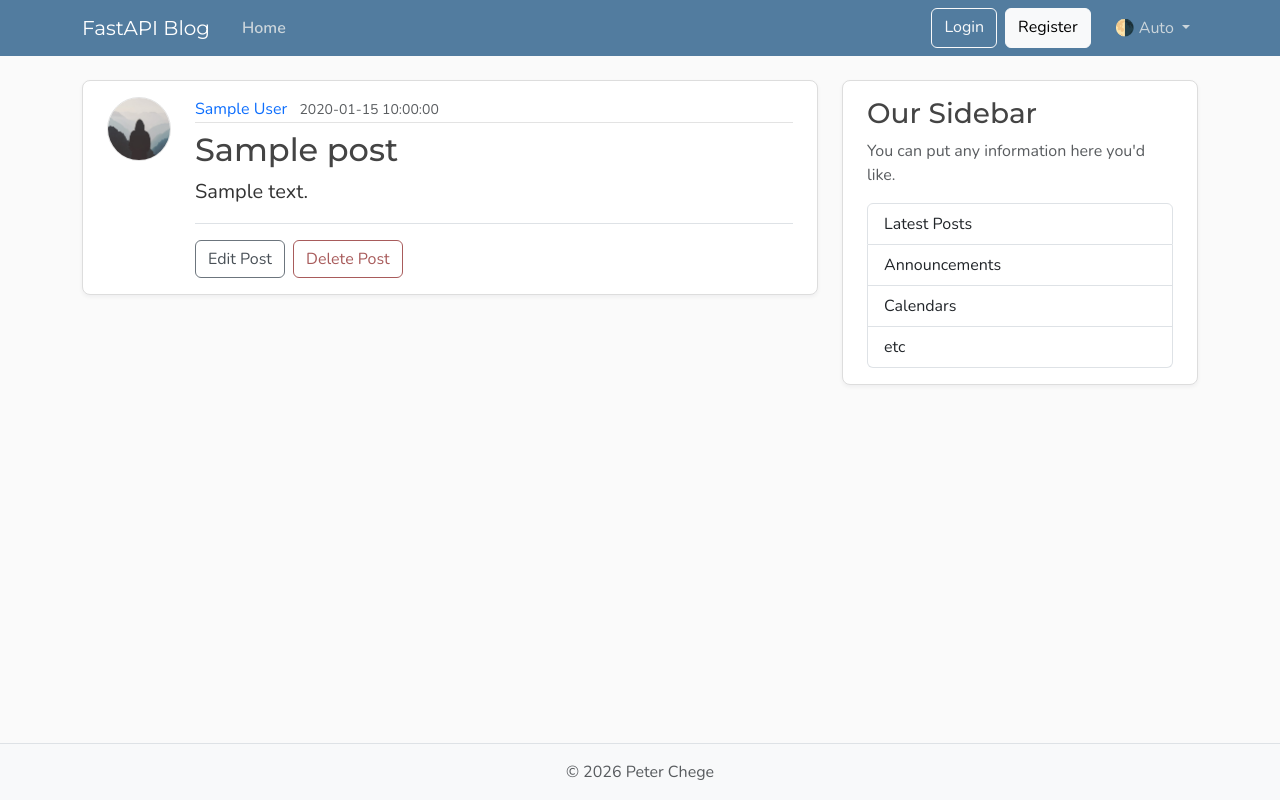
After one commit to emchegep/fastapi-blog, a FastAPI app: template templates/post.html in a window 1280 px wide. The commit adds this page. Run offline with FastAPI, Linux system fonts and the light colour scheme; the template is opened without the code that fills it: most values are stand-ins (such as "Sample title", 1, 10 or a date in 2020).

Commit message:
Added post page and also fixed the Dockerfile.

```diff
--- a/main.py
+++ b/main.py
@@ -1,4 +1,4 @@
-from fastapi import FastAPI, Request
+from fastapi import FastAPI, Request, HTTPException, status
 from fastapi.staticfiles import StaticFiles
 from fastapi.templating import Jinja2Templates
 
@@ -36,9 +36,29 @@ posts: list[dict] = [
 @app.get("/", include_in_schema=False, name="home")
 @app.get("/posts", include_in_schema=False, name="posts")
 def home(request: Request):
-    return templates.TemplateResponse(request, "home.html", {"posts":posts,
-                                                             "title": "Home"})
+    return templates.TemplateResponse(request, "home.html",
+                                      {"posts":posts,"title": "Home"})
+
+@app.get("/posts/{post_id}", include_in_schema=False, name="post")
+def post_page(request: Request,post_id: int):
+    for post in posts:
+        if post.get('id') == post_id:
+            title = post.get('title')[:50]
+            return templates.TemplateResponse(
+                request,
+                "post.html",
+                {"post": post, "title": title},
+            )
+    raise HTTPException(status_code=status.HTTP_404_NOT_FOUND, detail="Post not found.")
+
 
 @app.get("/api/posts")
 def get_posts():
     return posts
+
+@app.get("/api/posts/{post_id}")
+def get_post(post_id: int):
+    for post in posts:
+        if post.get('id') == post_id:
+            return post
+    raise HTTPException(status_code=status.HTTP_404_NOT_FOUND, detail="Post not found.")
--- a/templates/home.html
+++ b/templates/home.html
@@ -15,7 +15,7 @@
             <small class="text-body-secondary">{{ post.date_posted }}</small>
           </div>
           <h2>
-            <a class="article-title" href="#">{{ post.title }}</a>
+            <a class="article-title" href="{{ url_for("post", post_id=post.id) }}">{{ post.title }}</a>
           </h2>
           <p class="article-content">{{ post.content }}</p>
         </div>
--- /dev/null
+++ b/templates/post.html
@@ -0,0 +1,60 @@
+{% extends "layout.html" %}
+{% block content %}
+  <article class="content-section py-3 px-4 mb-4">
+    <div class="d-flex align-items-start gap-4">
+      <img class="rounded-circle article-img flex-shrink-0"
+           src="{{ url_for('static', path='profile_pics/default.jpg') }}"
+           alt="{{ post.author }}'s profile picture"
+           width="64"
+           height="64"
+           loading="lazy">
+      <div class="flex-grow-1">
+        <div class="article-metadata mb-2">
+          <a class="me-2" href="#">{{ post.author }}</a>
+          <small class="text-body-secondary">{{ post.date_posted }}</small>
+        </div>
+        <h2 class="article-title">{{ post.title }}</h2>
+        <p class="article-content">{{ post.content }}</p>
+        <!-- Only show edit/delete options if the user is the author -->
+        <!-- TODO: Add user authentication and authorization -->
+        <div class="post-actions mt-3 pt-3 border-top">
+          <a class="btn btn-outline-secondary me-1" href="#">Edit Post</a>
+          <button type="button"
+                  class="btn btn-outline-danger"
+                  data-bs-toggle="modal"
+                  data-bs-target="#deleteModal">Delete Post</button>
+        </div>
+        <!-- TODO: Add user authentication and authorization -->
+      </div>
+    </div>
+  </article>
+
+  <!-- Delete Confirmation Modal -->
+  <div class="modal fade"
+       id="deleteModal"
+       tabindex="-1"
+       aria-labelledby="deleteModalLabel"
+       aria-hidden="true">
+    <div class="modal-dialog">
+      <div class="modal-content">
+        <div class="modal-header">
+          <h5 class="modal-title" id="deleteModalLabel">Delete Post?</h5>
+          <button type="button"
+                  class="btn-close"
+                  data-bs-dismiss="modal"
+                  aria-label="Close"></button>
+        </div>
+        <!-- TODO: <form action="#" method="post"> -->
+        <form action="#">
+          <div class="modal-body">Are you sure you want to delete this post? This action cannot be undone.</div>
+          <div class="modal-footer">
+            <button type="button"
+                    class="btn btn-outline-secondary"
+                    data-bs-dismiss="modal">Cancel</button>
+            <button type="submit" class="btn btn-outline-danger">Delete</button>
+          </div>
+        </form>
+      </div>
+    </div>
+  </div>
+{% endblock content %}
```
Also changed, not shown: templates/error.html (added), 1 other file.
